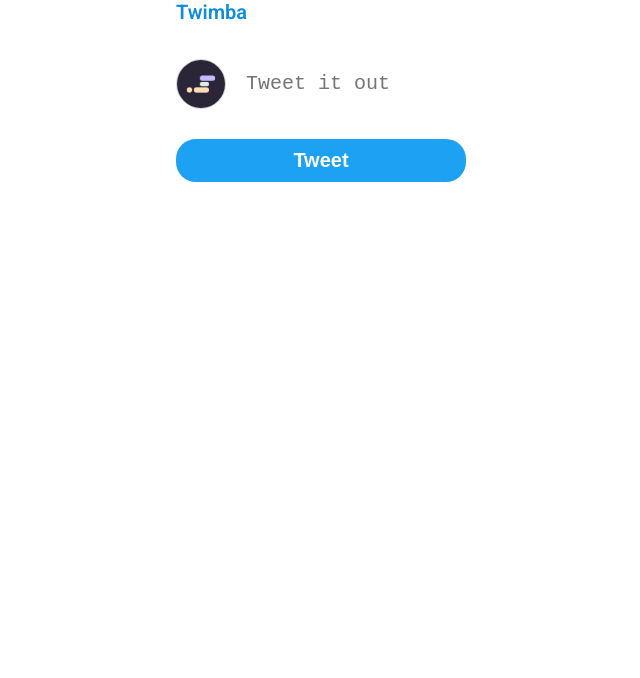
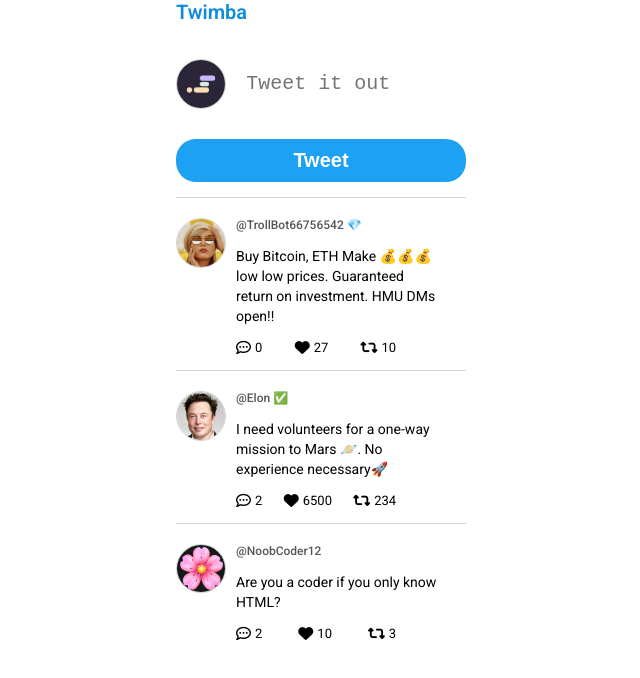
Before and after one commit to Holl4444/Twimba, a plain HTML site: page index.html in a window 1280 px wide. Shown: the whole page, without its empty margins (319-959 px from the left). Drawn offline with Linux system fonts and the light colour scheme.

Commit message:
add: render feed, icons

```diff
--- a/index.html
+++ b/index.html
@@ -13,6 +13,8 @@
       href="https://fonts.googleapis.com/css2?family=Roboto:wght@400;500;600&display=swap"
       rel="stylesheet"
     />
+    <!-- Font awesome -->
+	  <link rel="stylesheet" href="https://cdnjs.cloudflare.com/ajax/libs/font-awesome/6.7.2/css/all.min.css" integrity="sha512-Evv84Mr4kqVGRNSgIGL/F/aIDqQb7xQ2vcrdIwxfjThSH8CSR7PBEakCr51Ck+w+/U6swU2Im1vVX0SVk9ABhg==" crossorigin="anonymous" referrerpolicy="no-referrer" />
   </head>
 
   <body>
--- a/index.js
+++ b/index.js
@@ -7,3 +7,42 @@ tweetBtn.addEventListener('click', () => {
   console.log(tweetInput.value);
   tweetInput.value = '';
 });
+
+function getFeedHtml() {
+  let feedHtml = ``;
+
+  tweetsData.forEach(function (tweet) {
+    feedHtml += `
+    <div class="tweet">
+    <div class="tweet-inner">
+      <img src="${tweet.profilePic}" class="profile-pic">
+      <div>
+          <p class="handle">${tweet.handle}</p>
+          <p class="tweet-text">${tweet.tweetText}</p>
+          <div class="tweet-details">
+              <span class="tweet-detail">
+              <i class="fa-regular fa-comment-dots"></i>
+                  ${tweet.replies.length}
+              </span>
+              <span class="tweet-detail">
+              <i class="fa-solid fa-heart"></i>
+                  ${tweet.likes}
+              </span>
+              <span class="tweet-detail">
+              <i class="fa-solid fa-retweet"></i>
+                  ${tweet.retweets}
+              </span>
+          </div>
+      </div>
+    </div>
+    </div>
+    `;
+  });
+  return feedHtml;
+}
+
+function render(){
+document.getElementById('feed').innerHTML = getFeedHtml()
+}
+
+render()
--- a/styles.css
+++ b/styles.css
@@ -9,8 +9,8 @@ body {
 
 h1 {
   color: #0f8cdf;
-  margin-bottom: 10px;
-  font-size: 20px;
+  margin-bottom: 0.63rem;
+  font-size: 1.25rem;
 }
 
 i {
@@ -35,24 +35,24 @@ header {
 }
 
 header {
-  padding-bottom: 25px;
+  padding-bottom: 1.56rem;
 }
 
 .tweet-input-area {
   display: flex;
   align-items: flex-start;
-  gap: 10px;
+  gap: 0.63rem;
 }
 
 /* textareas + btn */
 
 textarea {
   border: none;
-  padding: 10px;
-  margin: 0 0 20px 0;
+  padding: 0.63rem;
+  margin: 0 0 1.25rem 0;
   height: 60px;
   width: 100%;
-  font-size: 20px;
+  font-size: 1.25rem;
   line-height: 30px;
   resize: none;
 }
@@ -61,11 +61,11 @@ button {
   background-color: #1da1f2;
   border: none;
   color: white;
-  padding: 10px 19px;
-  border-radius: 20px;
+  padding: 0.63rem 19px;
+  border-radius: 1.25rem;
   width: 100%;
   cursor: pointer;
-  font-size: 20px;
+  font-size: 1.25rem;
   font-weight: 600;
 }
 
@@ -73,7 +73,7 @@ button {
 
 .tweet {
   border-top: 1px solid lightgray;
-  padding: 20px 0 0 0;
+  padding: 1.25rem 0 0 0;
   width: 100%;
   margin: 15px 0;
 }
@@ -81,7 +81,7 @@ button {
 .tweet-inner {
   display: flex;
   align-items: flex-start;
-  gap: 10px;
+  gap: 0.63rem;
 }
 
 .tweet-details {
@@ -98,8 +98,8 @@ button {
 
 .tweet-reply {
   border-top: 1px solid lightgray;
-  padding: 20px 0 0 0px;
-  margin: 10px 0 10px 40px;
+  padding: 1.25rem 0 0 0px;
+  margin: 0.63rem 0 0.63rem 40px;
   width: 80%;
 }
 
@@ -113,7 +113,7 @@ button {
 .tweet-text {
   width: 207px;
   font-size: 14px;
-  line-height: 20px;
+  line-height: 1.25rem;
 }
 
 /* images */
```
